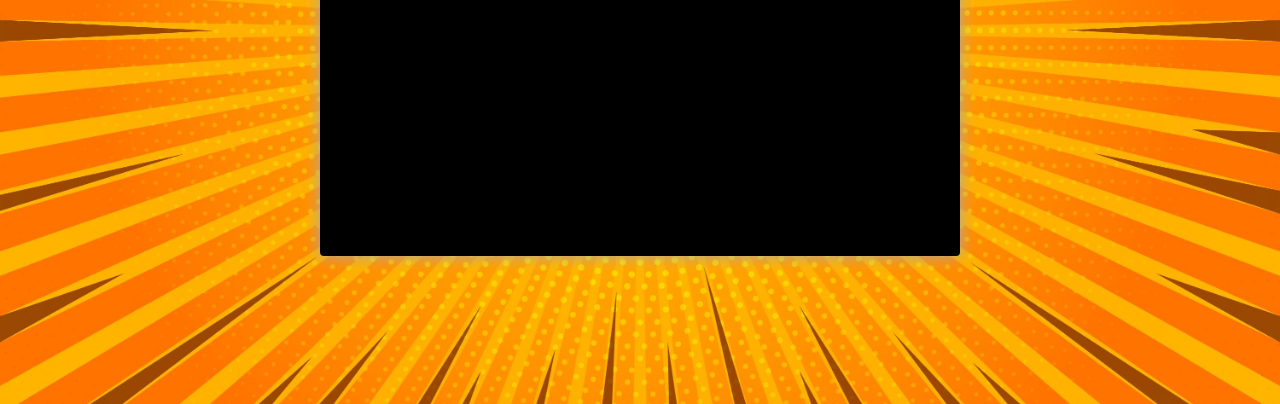
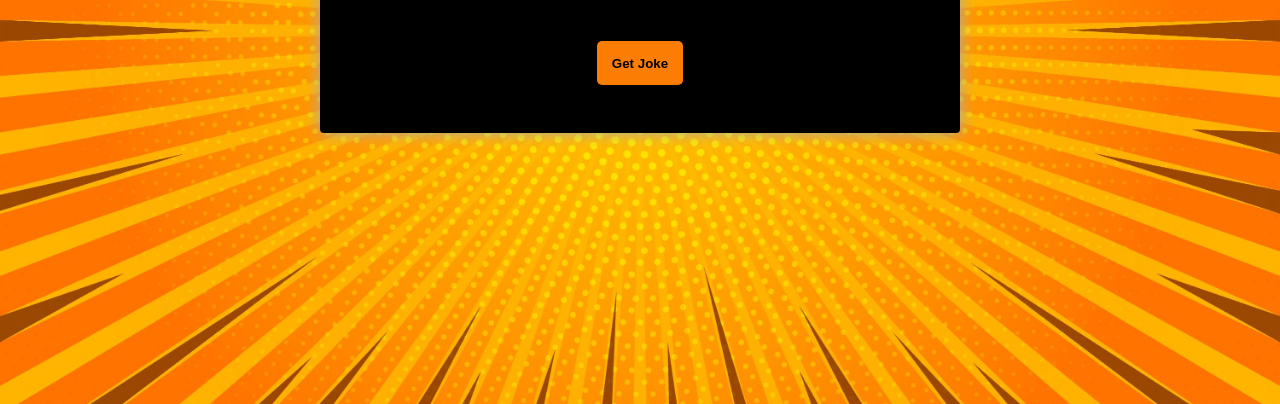
Before and after one commit to CodingWithPandeyji/dad-jokes-generator, a plain HTML site: page index.html in a window 1280 px wide. Shown: the part 396-800 px from the top of the page. Drawn offline with Linux system fonts and the light colour scheme.

Commit message:
Update index.html

```diff
--- a/index.html
+++ b/index.html
@@ -10,7 +10,7 @@
    }
         .content{
             width: 45%;
-            height:55%;
+
             padding: 3rem 2rem;
             padding-top: 1rem;
 
```
